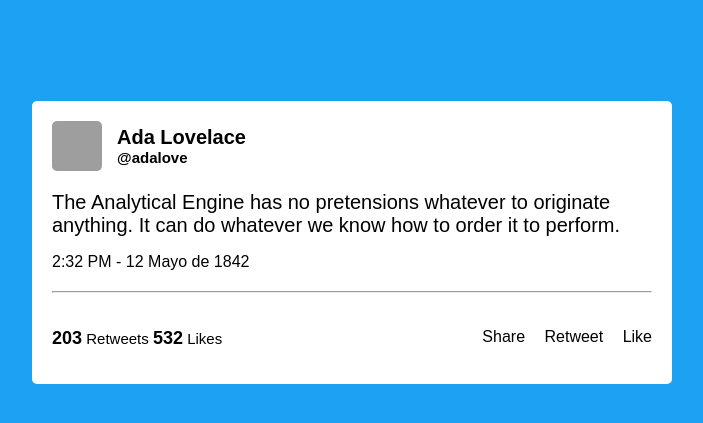
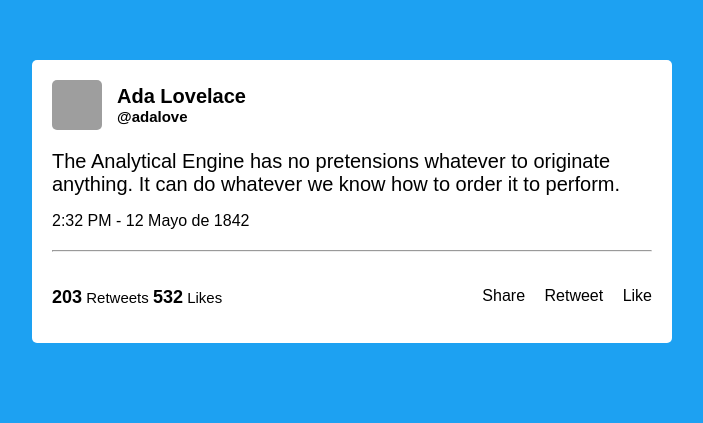
Before and after one commit to agustinaardisana/Clase-7-Ejercicios-Optativos, a plain HTML site: page 01/index.html in a window 1280 px wide. Shown: the part 207-630 px from the top of the page, without its empty margins (288-991 px from the left). Drawn offline with Linux system fonts and the light colour scheme; grey boxes are pictures that could not be loaded.

Commit message:
soluciono poblemas de centrado vertical

```diff
--- a/01/style.css
+++ b/01/style.css
@@ -4,6 +4,7 @@ body {
     justify-content: center;
     align-items: center;
     font-family: Arial, Helvetica, sans-serif;
+    height: 100vh;
 }
 
 .tweet {
@@ -12,7 +13,6 @@ body {
     width: 600px;
     border-radius: 5px;
     padding: 20px;
-    margin-top: 300px; /* agrego esto porque no logro centrar desde body*/
 }
 
 .header {
--- a/02/style.css
+++ b/02/style.css
@@ -3,7 +3,7 @@ body {
     display: flex;
     justify-content: center;
     align-items: center;
-    height: 100%;
+    height: 100vh;
 }
 
 .container {
```
